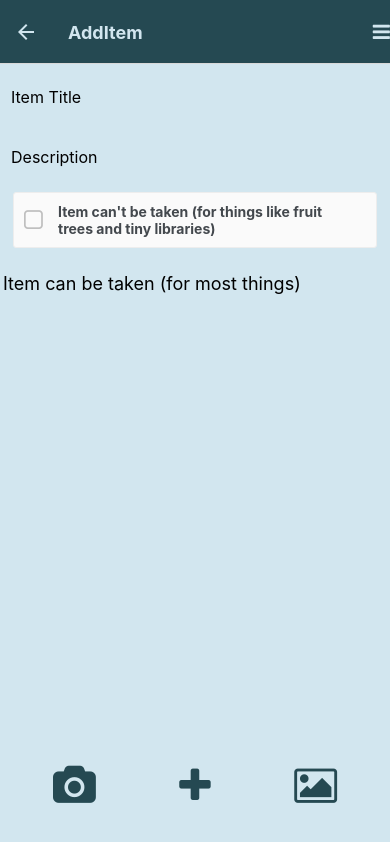
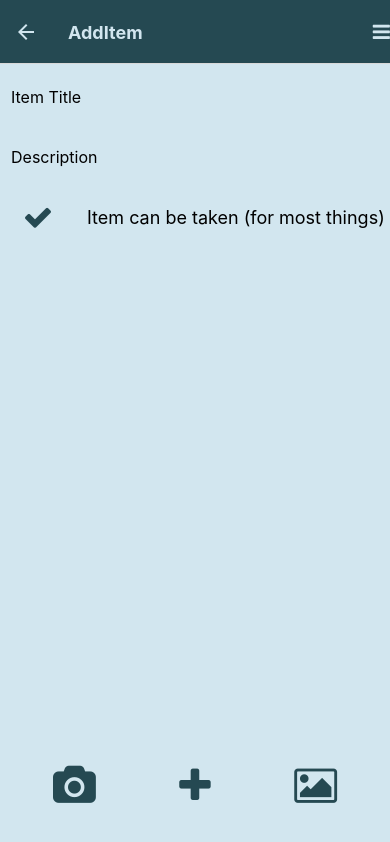
Before and after one commit to ETS-ReactNative5/CurbAlert, a React Native app: screen /AddItem in a window 390 px wide. Built offline with nearby package versions, Linux system fonts and the light colour scheme; what react-native-location would draw is missing.

Commit message:
update cannot_take checkbox

```diff
--- a/src/components/AddItem.js
+++ b/src/components/AddItem.js
@@ -164,14 +164,8 @@ const AddItem = ({navigation}) => {
             maxLength={140}
             autoCapitalize="sentences"
           />
-          <CheckBox
-          left
-          title="Item can't be taken (for things like fruit trees and tiny libraries)"
-          checked={cannotTakeBox}
-          onPress={() => setCannotTakeBox(!cannotTakeBox)}
-        />
         </View>
-        {/* <View
+        <View
           style={{
             flexDirection: 'row',
             justifyContent: 'space-between',
@@ -198,13 +192,13 @@ const AddItem = ({navigation}) => {
             }
             checked={cannotTakeBox}
             onPress={() => setCannotTakeBox(!cannotTakeBox)}
-          />*/}
+          />
           <Text style={{fontSize: 18, width: windowWidth - 90, marginTop: 20}}>
             {cannotTakeBox
               ? "Item can't be taken (for things like fruit trees and tiny libraries)"
               : 'Item can be taken (for most things)'}
           </Text>
-        {/* </View>  */}
+        </View>
       </View>
       <View>
         <Image
@@ -248,11 +242,6 @@ const AddItem = ({navigation}) => {
   );
 };
 
-AddItem.propTypes = {
-  addItem: PropTypes.func,
-  calculateDistance: PropTypes.func,
-};
-
 export default AddItem;
 
 const styles = StyleSheet.create({
```
